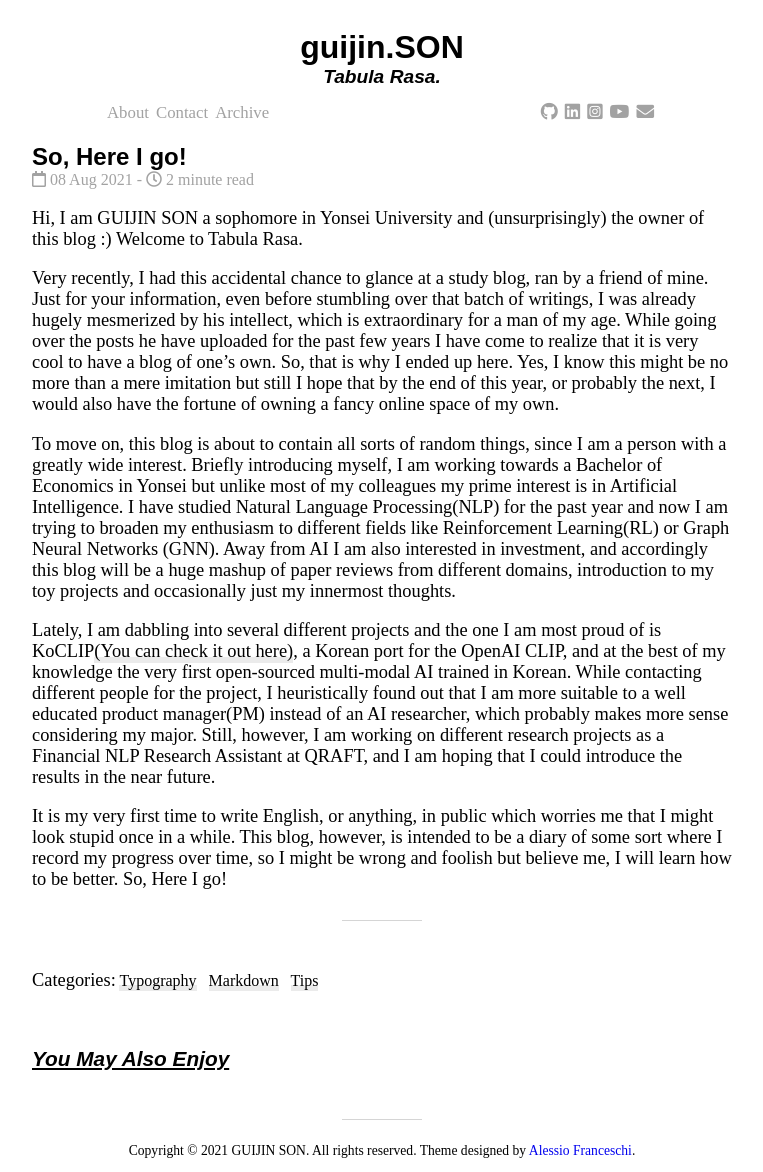
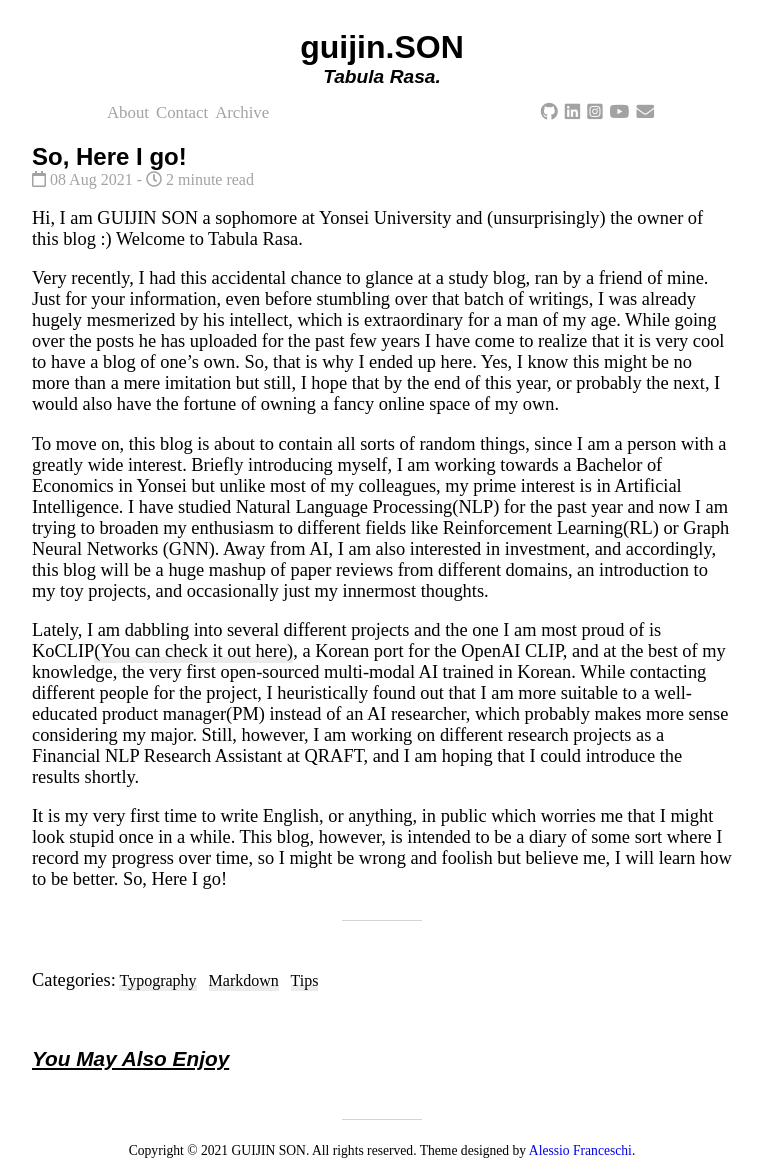
Before and after one commit to guijinSON/guijinSON.github.io, a Jekyll site: the page built from _posts/2021-08-08-Here-I Go.md, in a window 1280 px wide. Shown: the whole page, without its empty margins (258-1021 px from the left). Built offline with Jekyll 4.4.1, drawn with Linux system fonts in a browser that asks for light colours; nearby versions of some CDN libraries; comment, search, counter and statistics services are not loaded.

Commit message:
Update 2021-08-08-Here-I Go.md

```diff
--- a/_posts/2021-08-08-Here-I Go.md
+++ b/_posts/2021-08-08-Here-I Go.md
@@ -5,12 +5,12 @@ categories: [Typography, Markdown, Tips]
 description: "Here I go!"
 ---
 
-Hi, I am GUIJIN SON a sophomore in Yonsei University and (unsurprisingly) the owner of this blog :) Welcome to Tabula Rasa.
+Hi, I am GUIJIN SON a sophomore at Yonsei University and (unsurprisingly) the owner of this blog :) Welcome to Tabula Rasa.
 
-Very recently, I had this accidental chance to glance at a study blog, ran by a friend of mine. Just for your information, even before stumbling over that batch of writings, I was already hugely mesmerized by his intellect, which is extraordinary for a man of my age. While going over the posts he have uploaded for the past few years I have come to realize that it is very cool to have a blog of one's own. So, that is why I ended up here. Yes, I know this might be no more than a mere imitation but still I hope that by the end of this year, or probably the next, I would also have the fortune of owning a fancy online space of my own.
+Very recently, I had this accidental chance to glance at a study blog, ran by a friend of mine. Just for your information, even before stumbling over that batch of writings, I was already hugely mesmerized by his intellect, which is extraordinary for a man of my age. While going over the posts he has uploaded for the past few years I have come to realize that it is very cool to have a blog of one's own. So, that is why I ended up here. Yes, I know this might be no more than a mere imitation but still, I hope that by the end of this year, or probably the next, I would also have the fortune of owning a fancy online space of my own.
 
-To move on, this blog is about to contain all sorts of random things, since I am a person with a greatly wide interest. Briefly introducing myself, I am working towards a Bachelor of Economics in Yonsei but unlike most of my colleagues my prime interest is in Artificial Intelligence. I have studied Natural Language Processing(NLP) for the past year and now I am trying to broaden my enthusiasm to different fields like Reinforcement Learning(RL) or Graph Neural Networks (GNN). Away from AI I am also interested in investment, and accordingly this blog will be a huge mashup of paper reviews from different domains, introduction to my toy projects and occasionally just my innermost thoughts.
+To move on, this blog is about to contain all sorts of random things, since I am a person with a greatly wide interest. Briefly introducing myself, I am working towards a Bachelor of Economics in Yonsei but unlike most of my colleagues, my prime interest is in Artificial Intelligence. I have studied Natural Language Processing(NLP) for the past year and now I am trying to broaden my enthusiasm to different fields like Reinforcement Learning(RL) or Graph Neural Networks (GNN). Away from AI, I am also interested in investment, and accordingly, this blog will be a huge mashup of paper reviews from different domains, an introduction to my toy projects, and occasionally just my innermost thoughts.
 
-Lately, I am dabbling into several different projects and the one I am most proud of is KoCLIP[(You can check it out here)](https://jiho-ml.com/weekly-nlp-42/), a Korean port for the OpenAI CLIP, and at the best of my knowledge the very first open-sourced multi-modal AI trained in Korean. While contacting different people for the project, I heuristically found out that I am more suitable to a well educated product manager(PM) instead of an AI researcher, which probably makes more sense  considering my major. Still, however, I am working on different research projects as  a Financial NLP Research Assistant at QRAFT, and I am hoping that I could introduce the results in the near future.
+Lately, I am dabbling into several different projects and the one I am most proud of is KoCLIP[(You can check it out here)](https://jiho-ml.com/weekly-nlp-42/), a Korean port for the OpenAI CLIP, and at the best of my knowledge, the very first open-sourced multi-modal AI trained in Korean. While contacting different people for the project, I heuristically found out that I am more suitable to a well-educated product manager(PM) instead of an AI researcher, which probably makes more sense considering my major. Still, however, I am working on different research projects as a Financial NLP Research Assistant at QRAFT, and I am hoping that I could introduce the results shortly.
 
 It is my very first time to write English, or anything, in public which worries me that I might look stupid once in a while. This blog, however, is intended to be a diary of some sort where I record my progress over time, so I might be wrong and foolish but believe me, I will learn how to be better. So, Here I go!
```
